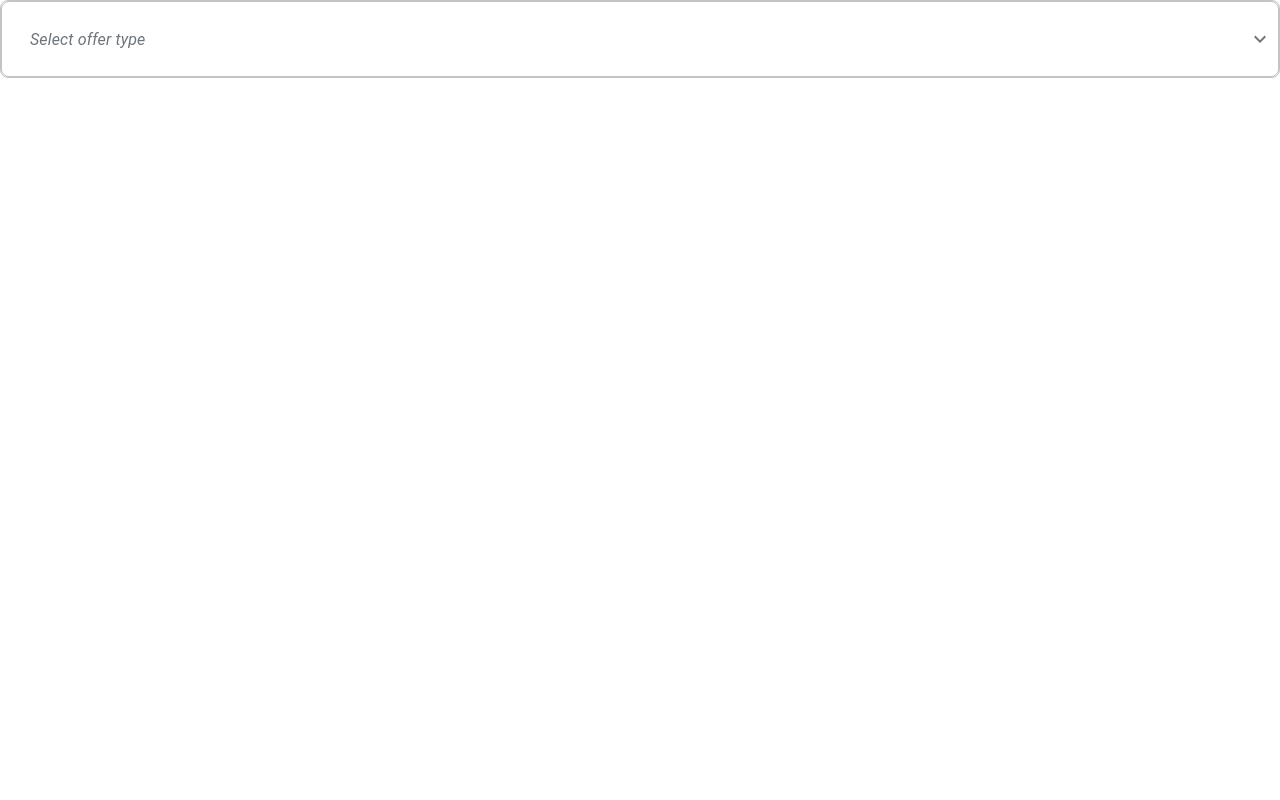
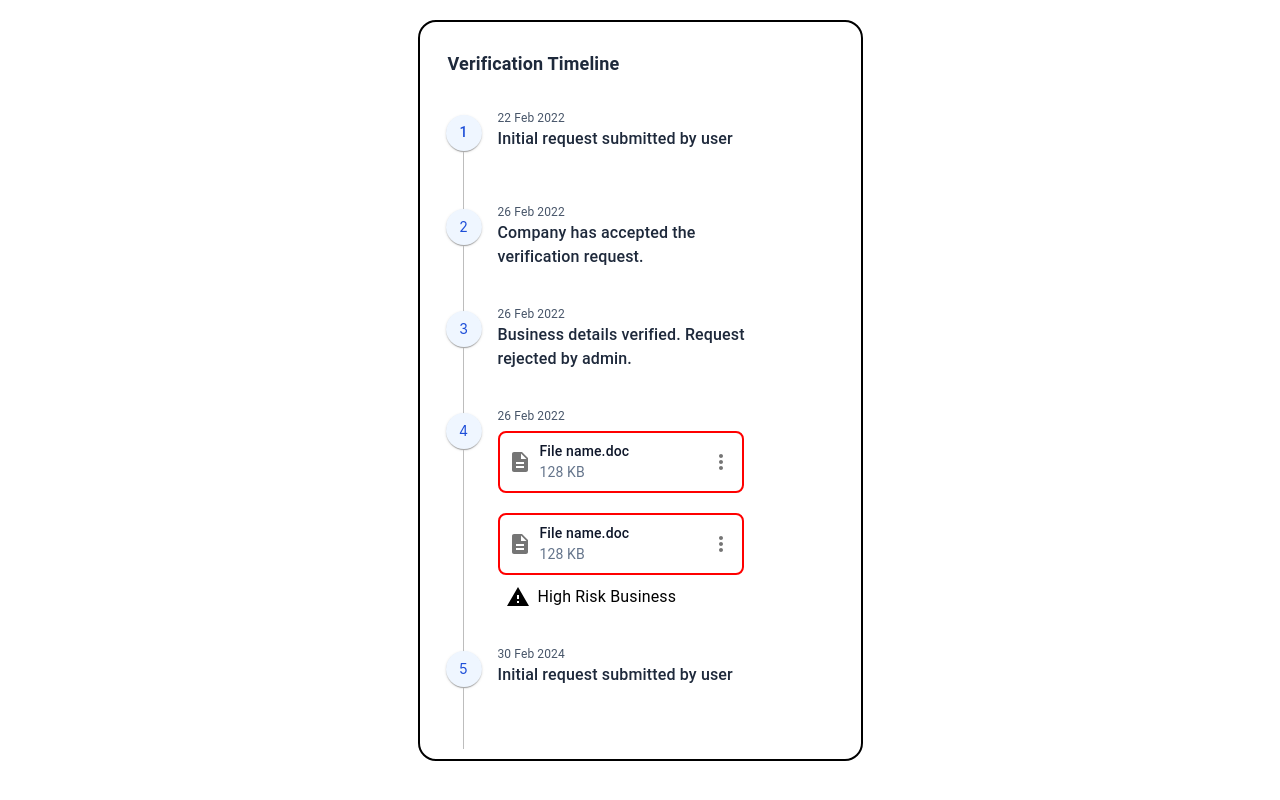
Before and after one commit to pandeytanish/React-MUI, a React (Create React App) app: page / in a window 1280 px wide. Built offline with nearby package versions, Linux system fonts and the light colour scheme.

Commit message:
verification Duration

```diff
--- a/src/App.js
+++ b/src/App.js
@@ -23,11 +23,11 @@ import TestMui from './TestMui';
 import VerificationFirst from './Verification Flow/VerificationFirst';
 import VerificationDetails from './Verification Flow/VerificationDetails';
 import VerificationTimeline from './Verification Flow/VerificationTimeline';
-import ProgressBar from './Verification Flow/ProgressBar';
 import ArticleDetails from './Verification Flow/ArticleDetails';
 import BlogSection from './Verification Flow/BlogSection';
 import TabButton from './Verification Flow/TabButtons';
 import SelectMenu from './Components/SelectMEnu';
+import VerificationDuration from './Verification Flow/VerificationDuration';
 
 
 
@@ -66,11 +66,12 @@ function App() {
     </ThemeProvider> */}
     {/* <VerificationDetails/> */}
     {/* <VerificationTimeline/> */}
-    {/* <ProgressBar/> */}
+
     {/* <ArticleDetails/> */}
     {/* <BlogSection/> */}
     {/* <TabButton/> */}
-    <SelectMenu/>
+    {/* <SelectMenu/> */}
+    <VerificationDuration/>
    </>
   );
 }
--- a/src/Verification Flow/VerificationDuration.jsx
+++ b/src/Verification Flow/VerificationDuration.jsx
@@ -1,9 +1,117 @@
-import React, { Component } from 'react'
+import React from 'react';
+import { Timeline, TimelineItem, TimelineSeparator, TimelineConnector, TimelineContent, TimelineDot } from '@mui/lab';
+import { Typography, Box, IconButton } from '@mui/material';
+import { Description as DescriptionIcon, MoreVert as MoreVertIcon, Warning as WarningIcon } from '@mui/icons-material';
 
-export default class VerificationDuration extends Component {
-  render() {
+const VerificationDuration = () => {
     return (
-      <div>VerificationDuration</div>
-    )
-  }
-}
+        <Box sx={{ display: 'flex', justifyContent: 'center', padding: '20px' }}>
+            <Box sx={{ width: '385px', padding: '28px', border: '2px solid black', display: 'flex', flexDirection: 'column', gap: '4px', borderRadius: '18px', justifyContent: 'left', alignItems: 'self-start' }}>
+                <Typography sx={{ fontSize: '18px', fontWeight: '600', color: '#1E293B' }} >
+                    Verification Timeline
+                </Typography>
+
+                <Timeline sx={{ marginLeft: '-50px', display: 'flex', flexDirection: 'column', gap: '24px' }} position="right">
+                    <TimelineItem >
+                        <TimelineSeparator>
+                            <TimelineDot sx={{ width: '24px', height: '24px', backgroundColor: '#EFF6FF', padding: '4px', display: 'flex', alignItems: 'center', justifyContent: 'center' }}  >
+                                <Typography sx={{ color: '#1D4ED8', fontSize: '14px', fontWeight: '500' }}>1</Typography></TimelineDot>
+                            <TimelineConnector sx={{ marginBottom: '-40px', marginTop: '-10px', width: '1px' }} />
+                        </TimelineSeparator>
+                        <TimelineContent>
+                            <Typography sx={{ fontSize: '12px', fontWeight: '400', color: '#475569' }}>
+                                22 Feb 2022
+                            </Typography>
+                            <Typography sx={{ fontSize: '16px', fontWeight: '500', color: '#1E293B', width: '250px' }}>
+                                Initial request submitted by user
+                            </Typography>
+                        </TimelineContent>
+                    </TimelineItem>
+                    <TimelineItem>
+                        <TimelineSeparator>
+                            <TimelineDot sx={{ width: '24px', height: '24px', backgroundColor: '#EFF6FF', padding: '4px', color: '#1D4ED8', fontSize: '14px', display: 'flex', alignItems: 'center', justifyContent: 'center' }}  >2</TimelineDot>
+                            <TimelineConnector sx={{ marginBottom: '-40px', marginTop: '-10px', width: '1px' }} />
+                        </TimelineSeparator>
+                        <TimelineContent >
+                            <Typography sx={{ fontSize: '12px', fontWeight: '400', color: '#475569' }}>
+                                26 Feb 2022
+                            </Typography>
+                            <Typography sx={{ fontSize: '16px', fontWeight: '500', color: '#1E293B', width: '250px' }}>
+                                Company has accepted the verification request.
+                            </Typography>
+                        </TimelineContent>
+                    </TimelineItem>
+                    <TimelineItem>
+                        <TimelineSeparator>
+                            <TimelineDot sx={{ width: '24px', height: '24px', backgroundColor: '#EFF6FF', padding: '4px', color: '#1D4ED8', fontSize: '14px', display: 'flex', alignItems: 'center', justifyContent: 'center' }}  >3</TimelineDot>
+                            <TimelineConnector sx={{ marginBottom: '-40px', marginTop: '-10px', width: '1px' }} />
+                        </TimelineSeparator>
+                        <TimelineContent>
+                            <Typography sx={{ fontSize: '12px', fontWeight: '400', color: '#475569' }}>
+                                26 Feb 2022
+                            </Typography>
+                            <Typography sx={{ fontSize: '16px', fontWeight: '500', color: '#1E293B', width: '250px' }}>
+                                Business details verified. Request rejected by admin.
+                            </Typography>
+                        </TimelineContent>
+                    </TimelineItem>
+                    <TimelineItem>
+                        <TimelineSeparator>
+                            <TimelineDot sx={{ width: '24px', height: '24px', backgroundColor: '#EFF6FF', padding: '4px', color: '#1D4ED8', fontSize: '14px', display: 'flex', alignItems: 'center', justifyContent: 'center' }}  >4</TimelineDot>
+                            <TimelineConnector sx={{ marginBottom: '-40px', marginTop: '-10px', width: '1px' }} />
+                        </TimelineSeparator>
+                        <TimelineContent >
+                            <Typography sx={{ fontSize: '12px', fontWeight: '400', color: '#475569' }}>
+                                26 Feb 2022
+                            </Typography>
+                            <Box sx={{ display: 'flex', flexDirection: 'column', gap: '12px', marginTop: '6px', width: '250px' }}>
+                                <Box sx={{ display: 'flex', alignItems: 'center', mb: 1, border: '2px solid red', borderRadius: '8px', padding: '8px 4px 8px 8px', width: '230px' }}>
+                                    <DescriptionIcon color="action" />
+                                    <Box sx={{ ml: 1 }}>
+                                        <Typography sx={{ fontSize: '14px', fontWeight: '500', color: '#0F172A' }}>File name.doc</Typography>
+                                        <Typography sx={{ fontSize: '14px', fontWeight: '400', color: '#64748B' }}>128 KB</Typography>
+                                    </Box>
+                                    <IconButton size="small" sx={{ ml: 'auto' }}>
+                                        <MoreVertIcon />
+                                    </IconButton>
+                                </Box>
+                                <Box sx={{ display: 'flex', alignItems: 'center', padding: '8px 4px 8px 8px', border: '2px solid red', borderRadius: '8px', width: '230px' }}>
+                                    <DescriptionIcon color="action" />
+                                    <Box sx={{ ml: 1 }}>
+                                        <Typography sx={{ fontSize: '14px', fontWeight: '500', color: '#0F172A' }}>File name.doc</Typography>
+                                        <Typography sx={{ fontSize: '14px', fontWeight: '400', color: '#64748B' }} >128 KB</Typography>
+                                    </Box>
+                                    <IconButton size="small" sx={{ ml: 'auto' }}>
+                                        <MoreVertIcon />
+                                    </IconButton>
+                                </Box>
+                            </Box>
+                            <Box sx={{ marginLeft: '8px' }}>
+                                <Typography sx={{ display: 'flex', alignItems: 'center', marginTop: '10px' }}>
+                                    <WarningIcon sx={{ marginRight: 1 }} />
+                                    High Risk Business
+                                </Typography>
+                            </Box>
+                        </TimelineContent>
+                    </TimelineItem>
+                    <TimelineItem>
+                        <TimelineSeparator>
+                            <TimelineDot sx={{ width: '24px', height: '24px', backgroundColor: '#EFF6FF', padding: '4px', color: '#1D4ED8', fontSize: '14px', display: 'flex', alignItems: 'center', justifyContent: 'center' }}  >5</TimelineDot>
+                            <TimelineConnector sx={{ marginBottom: '-40px', marginTop: '-10px', width: '1px' }} />
+                        </TimelineSeparator>
+                        <TimelineContent>
+                            <Typography sx={{ fontSize: '12px', fontWeight: '400', color: '#475569' }}>
+                                30 Feb 2024
+                            </Typography>
+                            <Typography sx={{ fontSize: '16px', fontWeight: '500', color: '#1E293B', width: '250px' }}>
+                                Initial request submitted by user
+                            </Typography>
+                        </TimelineContent>
+                    </TimelineItem>
+                </Timeline>
+            </Box>
+        </Box>
+    );
+};
+
+export default VerificationDuration;
```
